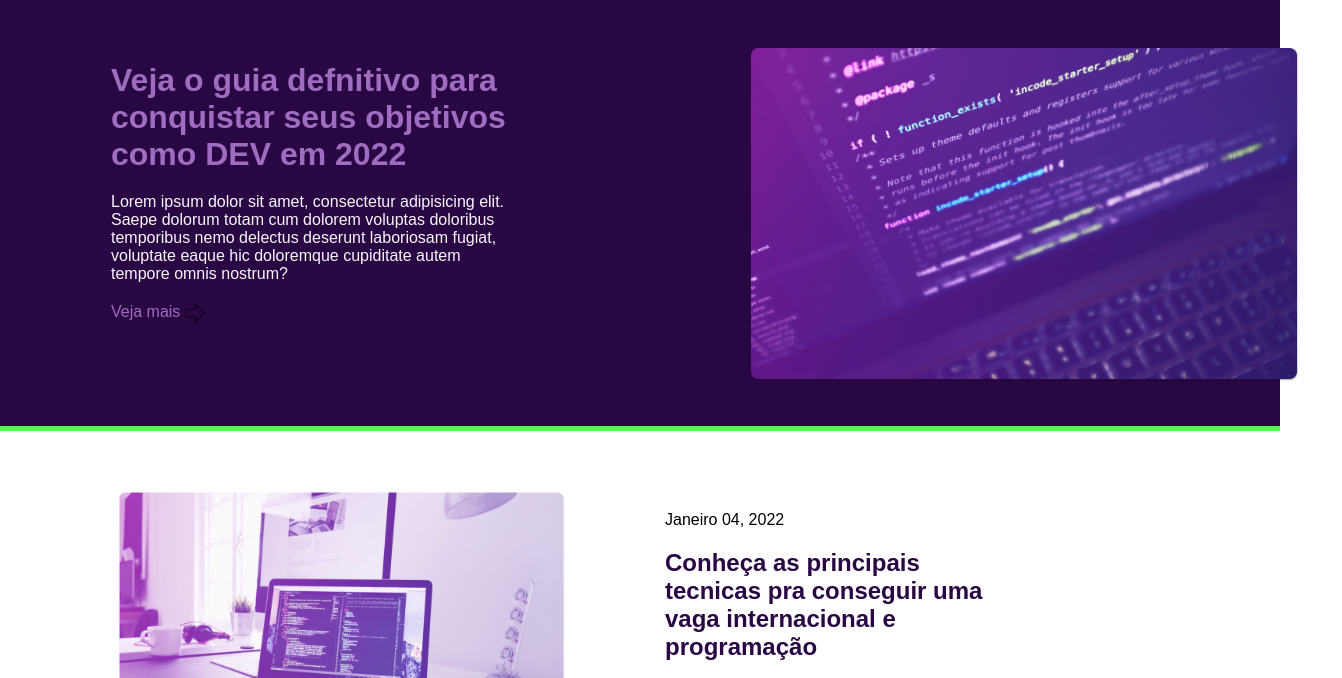
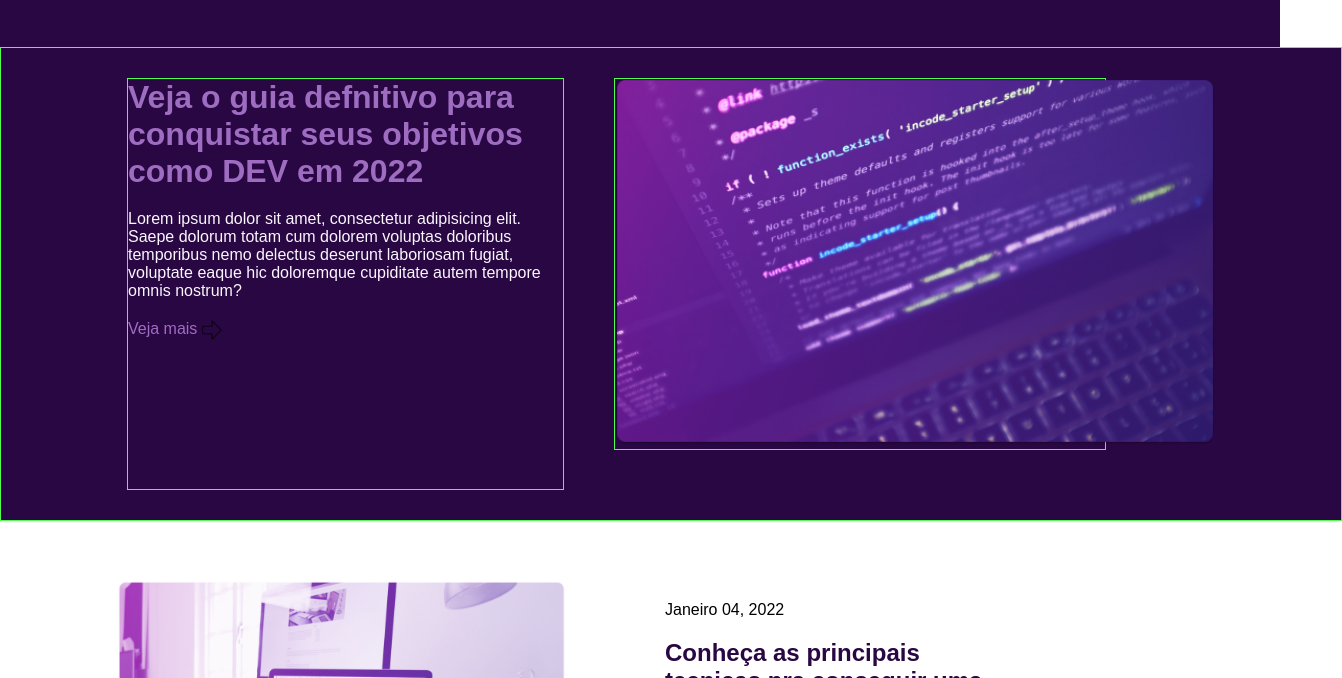
Before and after one commit to jessicapinheiro-s/desafios-rocketseat, a plain HTML site: page Desafio RocketBlog/index.html in a window 1280 px wide. Shown: the part 98-776 px from the top of the page, 1342 px wide, since content can reach past the window. Drawn offline with Linux system fonts and the light colour scheme.

Commit message:
edit topbox

```diff
--- a/Desafio RocketBlog/style.css
+++ b/Desafio RocketBlog/style.css
@@ -56,19 +56,25 @@ nav a{
     width: 100%;
     background-color: var(--purple-bg);
     color: var(--light-purple);
+    padding: 30px;
     border-bottom: var(--green) solid 5px ;
+    border: solid 1px var(--green);
+
 }
 .contentTopBox{
     width: 40%;
-    margin: 15px;
-    margin-right: 235px;
+    margin-right: 50px;
+    border: solid 1px var(--green);
+
 }
 .imgTopbox{
-    width: 40%;
+    width: 45%;
     margin-bottom: 40px;
+    border: solid 1px var(--green);
+
 }
 .imgTopbox img{
-    width: 550px;
+    width: 600px;
 }
 .allTopbox{
     width: 85%;
@@ -78,6 +84,7 @@ nav a{
 .allTopbox h1{
     color: var(--button-bg);
     margin-bottom: 20px;
+    font-size: 2rem;
 }
 .allTopbox a{
     text-decoration: none;
```
